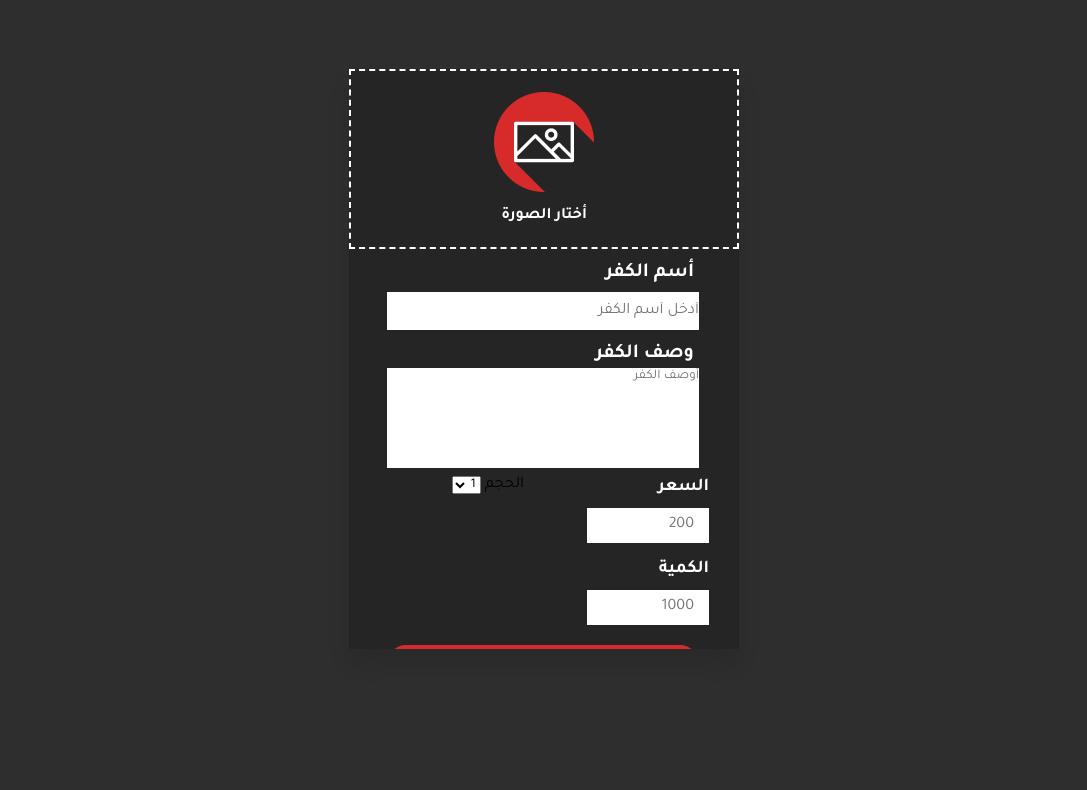
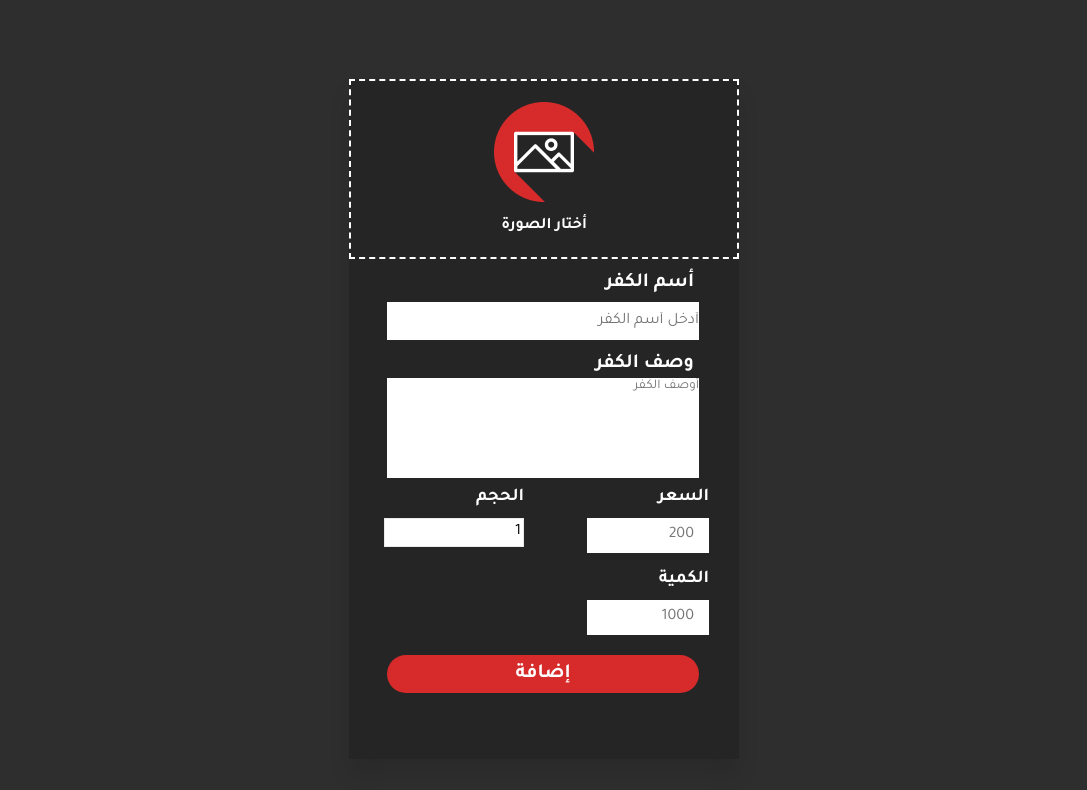
Before and after one commit to faisaldeveloped/add_product, a plain HTML site: page index.html in a window 1280 px wide. Shown: the part 50-840 px from the top of the page, without its empty margins (96-1183 px from the left). Before the commit the page ends 800 px from the top, so only its background shows below. Drawn offline with Linux system fonts and the light colour scheme.

Commit message:
Update style.css

```diff
--- a/css/style.css
+++ b/css/style.css
@@ -23,6 +23,7 @@ header {
   cursor: pointer;
   width: 120px;
   margin-left: 20px;
+  margin-top: 10px;
 }
 
 .form_center {
@@ -70,7 +71,7 @@ form .formImg img {
 .wrapper {
   overflow: hidden;
   max-width: 390px;
-  height: 580px;
+  height: 680px;
   padding: 0;
   margin-top: 90px;
   box-shadow: 0 15px 20px rgba(0, 0, 0, 0.1);
@@ -148,7 +149,6 @@ form label {
   display: flex;
   flex-wrap: wrap;
   justify-content: space-between;
-  /* margin: 20px 0 12px 0; */
 }
 
 .wrapper .user_details .input_box {
@@ -163,6 +163,7 @@ form label {
   margin-bottom: 5px;
   color: #fff;
   margin-right: 30px;
+
 }
 
 .wrapper .user_details .input_box input {
@@ -174,3 +175,30 @@ form label {
   padding-right: 15px;
   font-size: 16px;
 }
+
+.wrapper .user_details .input_box .textSize
+{
+  display: block;
+  font-size: 18px;
+  font-weight: 700;
+  margin-bottom: 5px;
+  color: #fff;
+}
+
+#size
+{
+  border: none;
+  outline: none;
+  position: relative;
+  -webkit-appearance: none;
+  padding: 5px 2px;
+  width: 80%;
+  border: 1px solid #E8EAED;
+  margin-top: 5px;
+  background: white;
+  cursor: pointer;
+  font-family: inherit;
+  font-size: 16px;
+  transition: all 150ms ease;
+  color: #000;
+}
```
